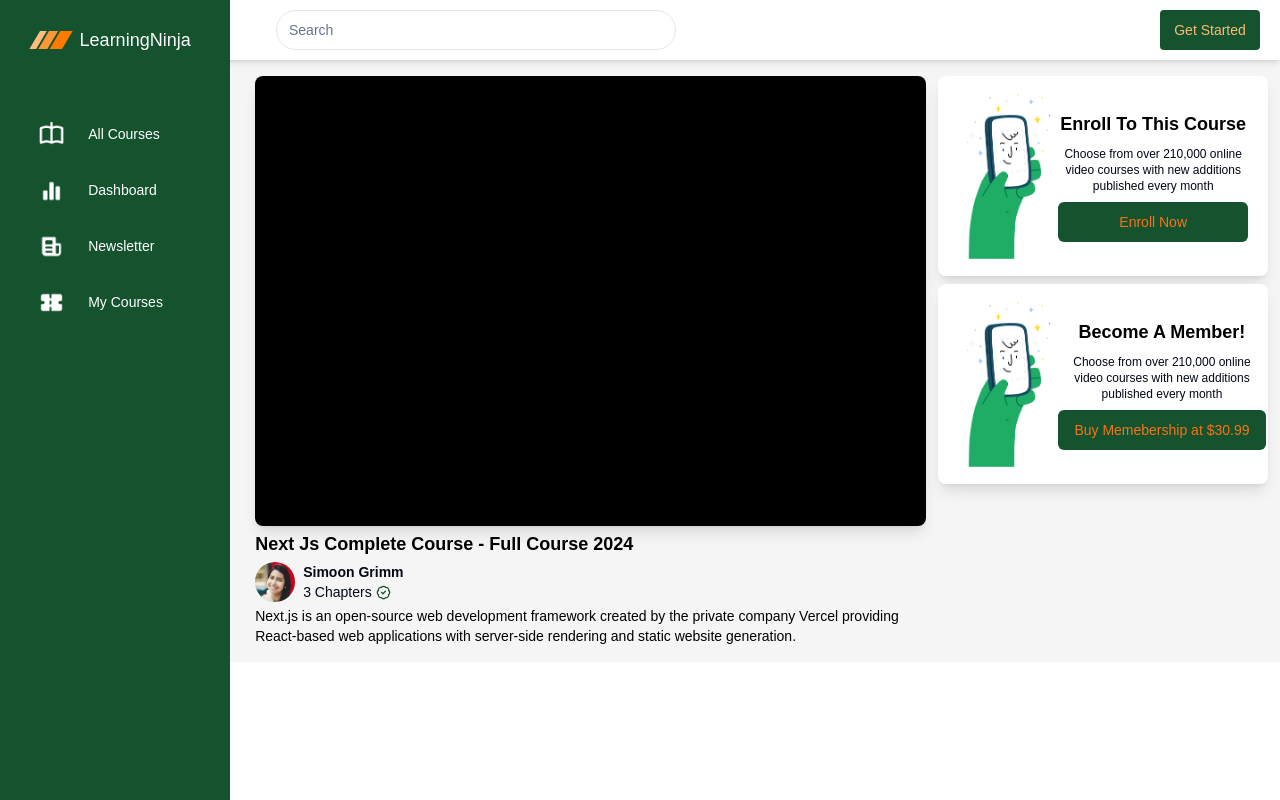
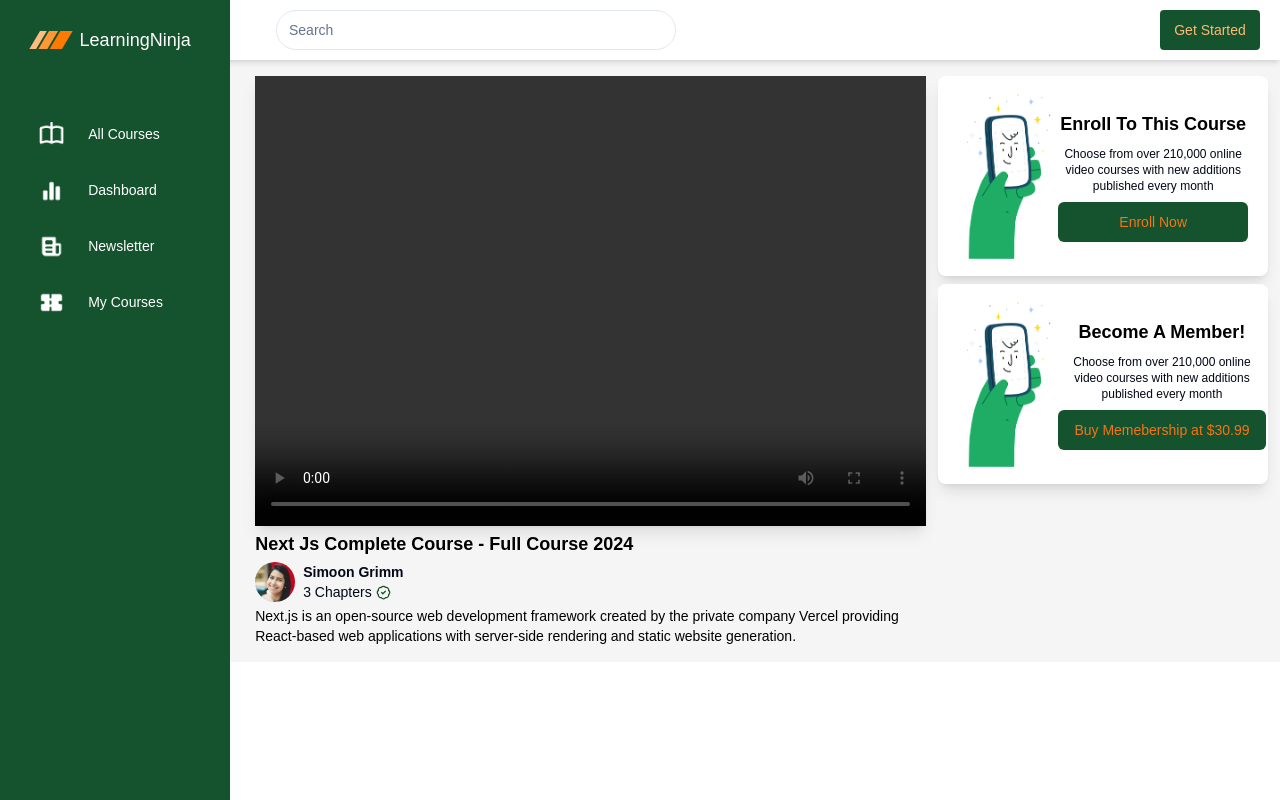
Before and after one commit to Kwenpicasso/learning-system, a Next.js app: page /singlecourse/1 in a window 1280 px wide. Built offline with nearby package versions, Linux system fonts and the light colour scheme; no server answers; a web font is replaced by a local one.

Commit message:
video section

```diff
--- a/app/_component/VideoSection.tsx
+++ b/app/_component/VideoSection.tsx
@@ -1,9 +1,10 @@
 import React from 'react'
 
-const VideoSection = () => {
+const VideoSection = ({video}:{video: string}) => {
+  // i am accepting the video as a props from the singlelist state
   return (
-    <div className='w-full h-[450px] bg-black rounded-lg shadow-lg lg:h-[300px] '>
-
+    <div className='w-full h-[450px]  shadow-lg lg:h-[300px] flex justify-center '>
+     <video width='800' height='300' src={video} controls controlsList='nodownload' typeof='video/mp4'></video>
     </div>
   )
 }
```
